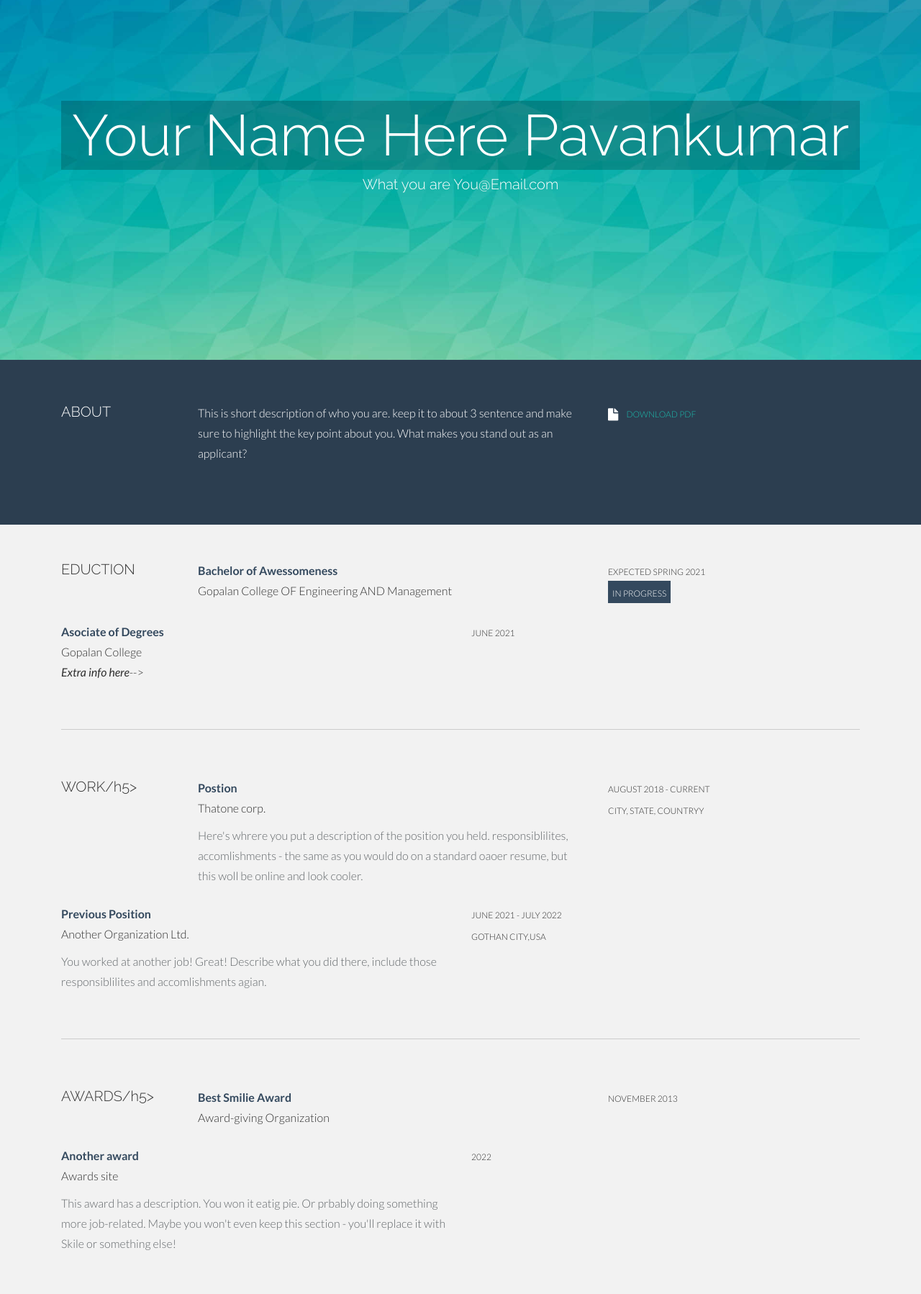
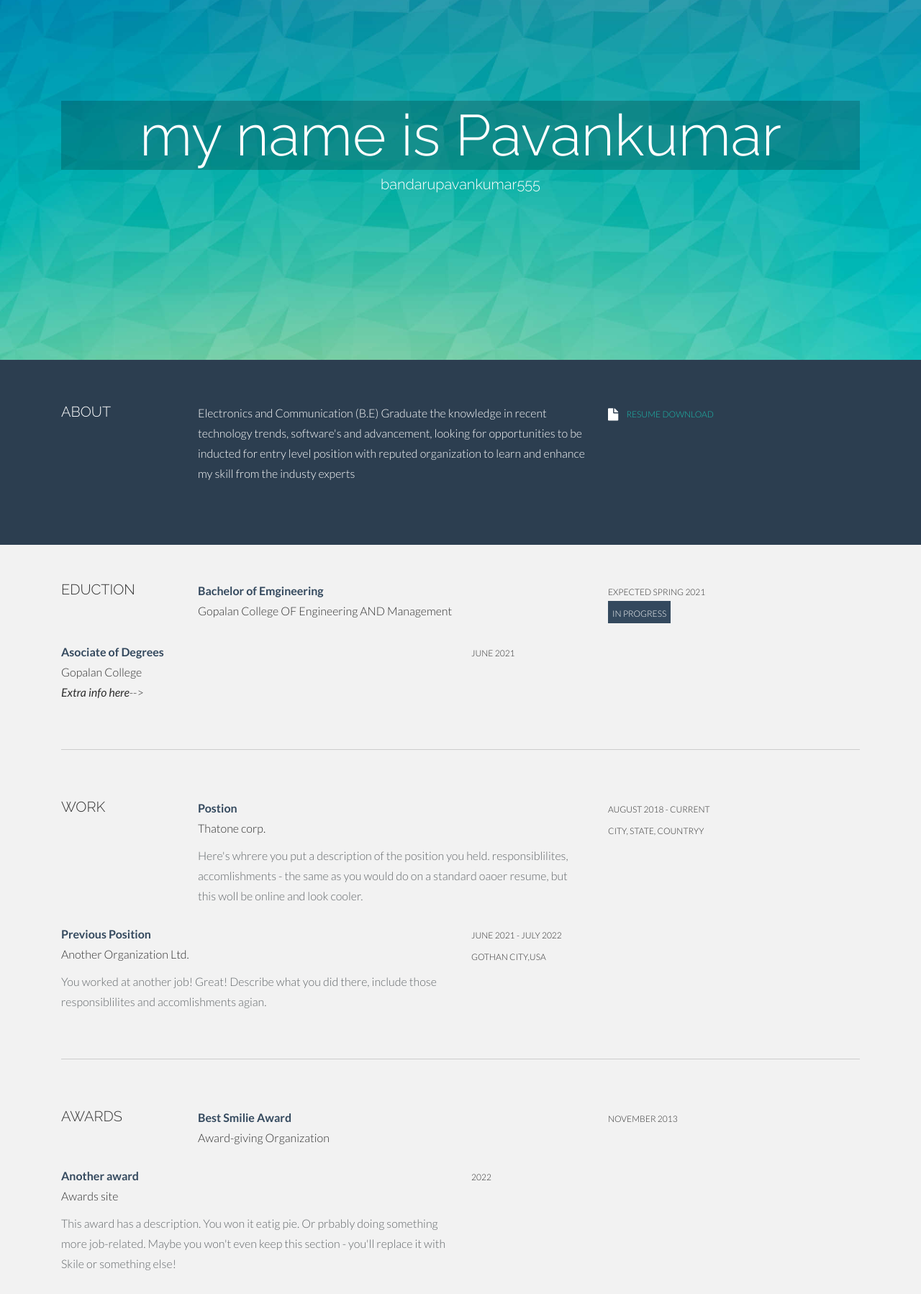
Before and after one commit to bandarupavankumar/RESUME.-github.-io, a plain HTML site: page index.html in a window 1280 px wide. Shown: the top 1798 px of the page at 72% size. Drawn offline with Linux system fonts and the light colour scheme.

Commit message:
Update index.html

```diff
--- a/index.html
+++ b/index.html
@@ -23,9 +23,9 @@
         <div class="container">
             <div class="row centered">
               </div class="col-lg-12 animated fadeInUp">
-                <h1>Your Name Here Pavankumar</h1>
-                <h3>What you are
-                <a href="mailto:You@gmail.com" target="_blank">You@Email.com</a>
+                <h1>my name is Pavankumar</h1>
+                <h3>
+                <a href="bandarupavankumar555@gmail.com" target="_blank">bandarupavankumar555</a>
                 </h3>
               </div>
             </div>
@@ -39,10 +39,10 @@
                <h5>ABOUT</h5>
            </div>
            <div class="col-lg-6">
-              <p>This is short description of who you are. keep it to about 3 sentence and make sure to highlight the key point about you. What makes you stand out as an applicant?</p>
+              <p>Electronics and Communication (B.E) Graduate the knowledge in recent technology trends, software's and advancement, looking for opportunities to be inducted for entry level position with reputed organization to learn and enhance my skill from the industy experts </p>
            </div>
            <div class="col-lg-3">
-              <p><a href="my-resume.pdf" target="_blank"><i class="icon-file"></i> <sm>DOWNLOAD PDF</sm></a></p>
+              <p><a href="RESUME/PAVAN RESUME.pdf" target="_blank"><i class="icon-file"></i> <sm>RESUME DOWNLOAD </sm></a></p>
             </div>
          </div>
         </div>
@@ -58,7 +58,7 @@
           </div>
           <!--EDIT: education line 1 -->
           <div class="col-lg-6">
-              <p><t>Bachelor of Awessomeness</t><br/>
+              <p><t>Bachelor of Emgineering</t><br/>
               Gopalan College OF Engineering AND Management
               <!--<br/><i>Extra info here</i>-->
               </p>
@@ -90,7 +90,7 @@
       <div class="row">
 
         <div class="col-lg-2 col-lg-offset-1">
-            <h5>WORK/h5>
+            <h5>WORK<h5>
         </div>
         <!--EDIT: work line 1 -->
         <div class="col-lg-6">
@@ -128,7 +128,7 @@
   <div class="container desc">
     <div class="row">
       <div class="col-lg-2 col-lg-offset-1">
-          <h5>AWARDS/h5>
+          <h5>AWARDS<h5>
       </div>
 
       <!--EDIT: awards line 1 -->
@@ -173,17 +173,16 @@
                  <!-- EDIT: email -->
                  <div class="col-lg-60">
                    <p><t>Email</t><br/>
-                   <a href="mailto:YOUR@EMAIL.com" class="mail">YOUR@EMAIL.com</a> <br/>
+                   <a href="mailto:YOUR@EMAIL.com" class="mail">bandarupavankumar555</a> <br/>
                    </p>
                    <!--EDIT: address -->
                    <p><t>address</t><br/>
-                    123 Some St. <br/>
-                    City, State 01234 <br/>
-                    United States of America<br/>
+                    KOTS Trois, #1180, 1st cross, Venkatagiriyappa Layout Basavanna Nagar main road, Hoodi, Whitefield, Bengaluru, Karnataka 560048 <br/>
+                    <br/>
                   </p>
                   <!--EDIT: phone number -->
                   <p><t>Phone</t><br/>
-                    <a href="tel:93475599261" class="tel">(934) 759-9261</a> <br/>
+                    <a href="tel:93475599261" class="tel">+91 74833969594</a> <br/>
                   </p>
                  </div>
                  <div  class="col-lg-3">
```
